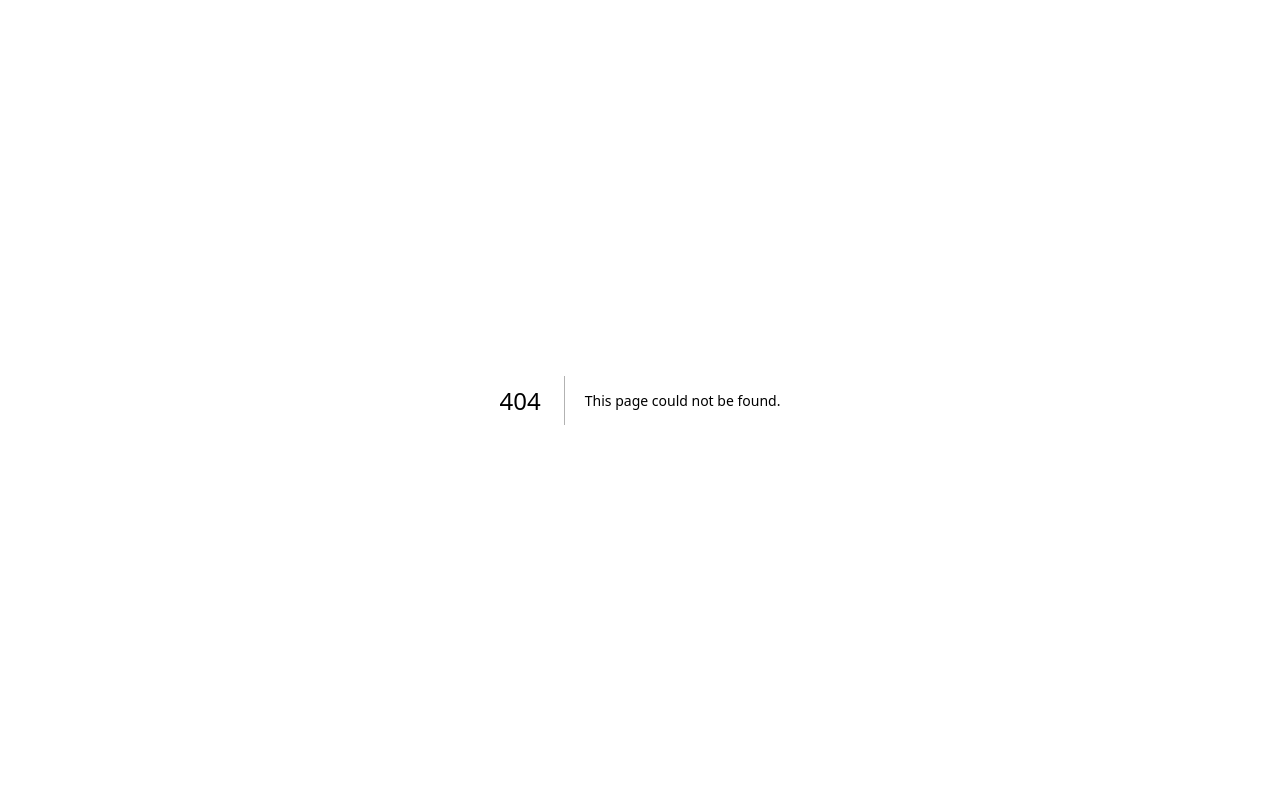
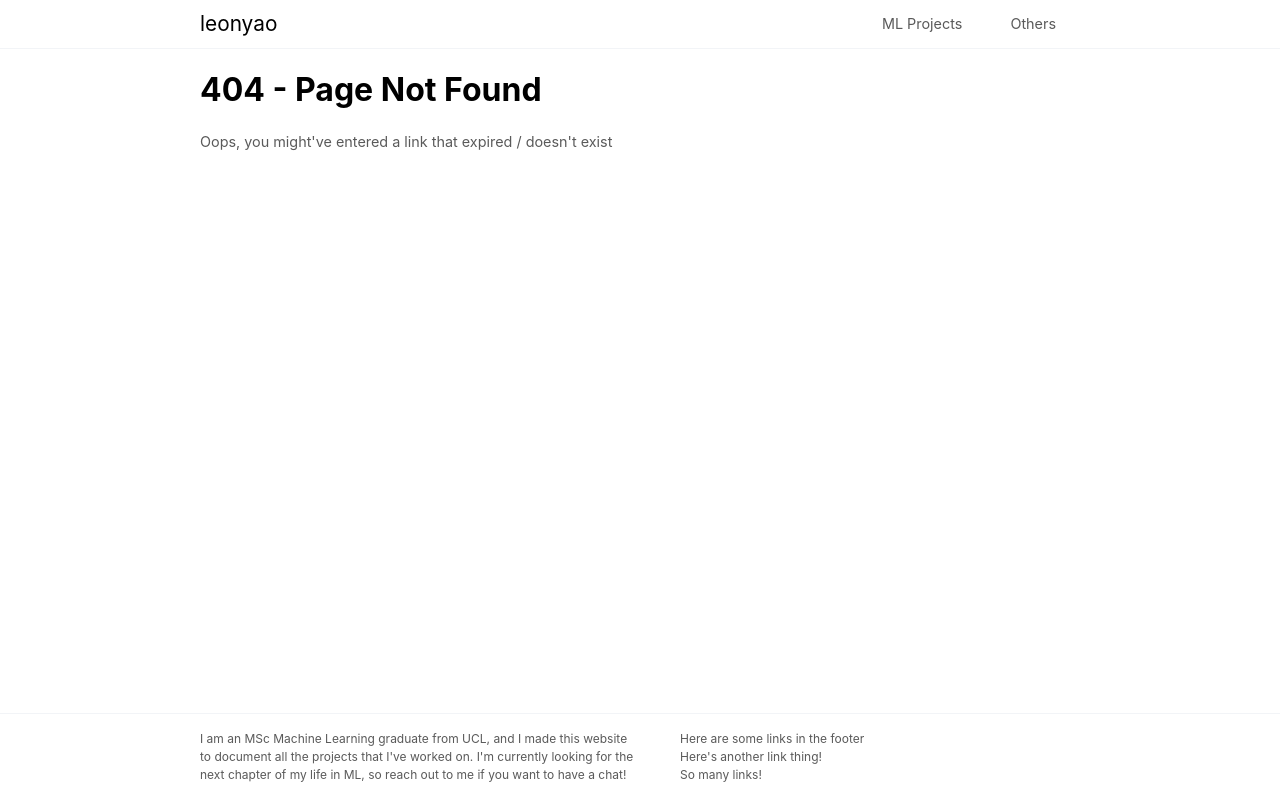
Before and after one commit to LeonY117/leony117.github.io, a Next.js app: page /404 in a window 1280 px wide. Before the commit this address had no page. Built offline with nearby package versions, Linux system fonts and the light colour scheme.

Commit message:
add 404 page

```diff
--- /dev/null
+++ b/pages/404/index.js
@@ -0,0 +1,16 @@
+import React from 'react';
+import Content from '@/hoc/Content/Content';
+import Layout from '@/hoc/Layout/Layout';
+
+const Index = () => {
+  return (
+    <Layout>
+      <Content>
+        <h1>404 - Page Not Found</h1>
+        <p>Oops, you might've entered a link that expired / doesn't exist</p>
+      </Content>
+    </Layout>
+  );
+};
+
+export default Index;
```
